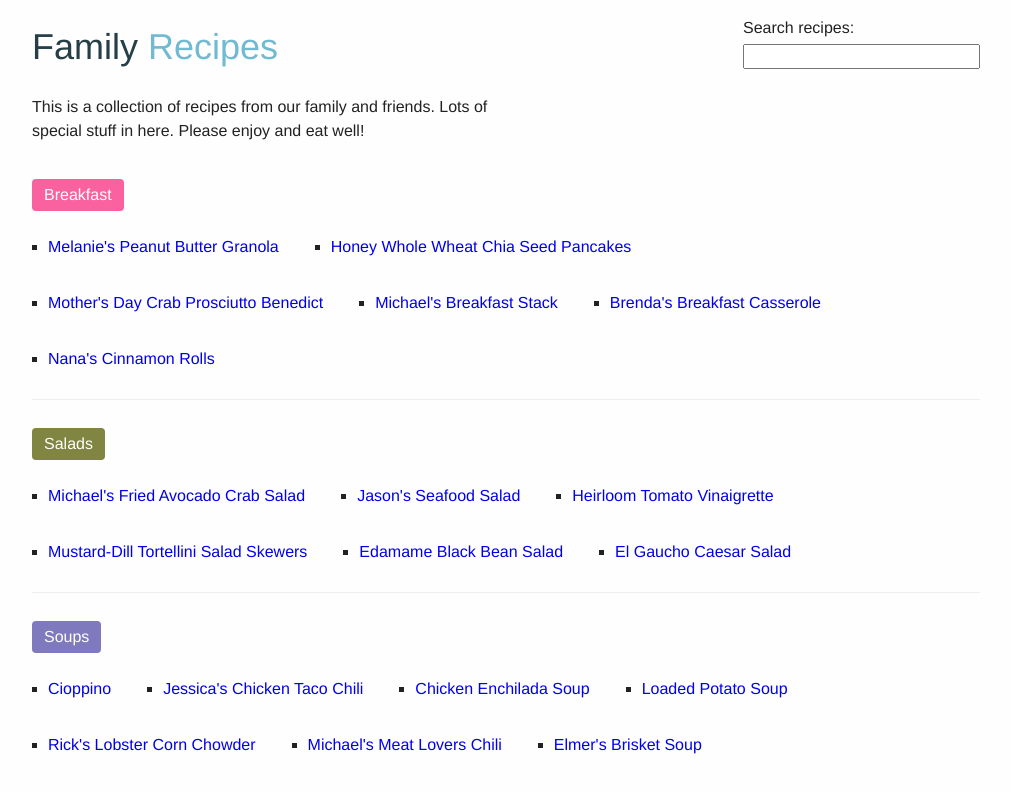
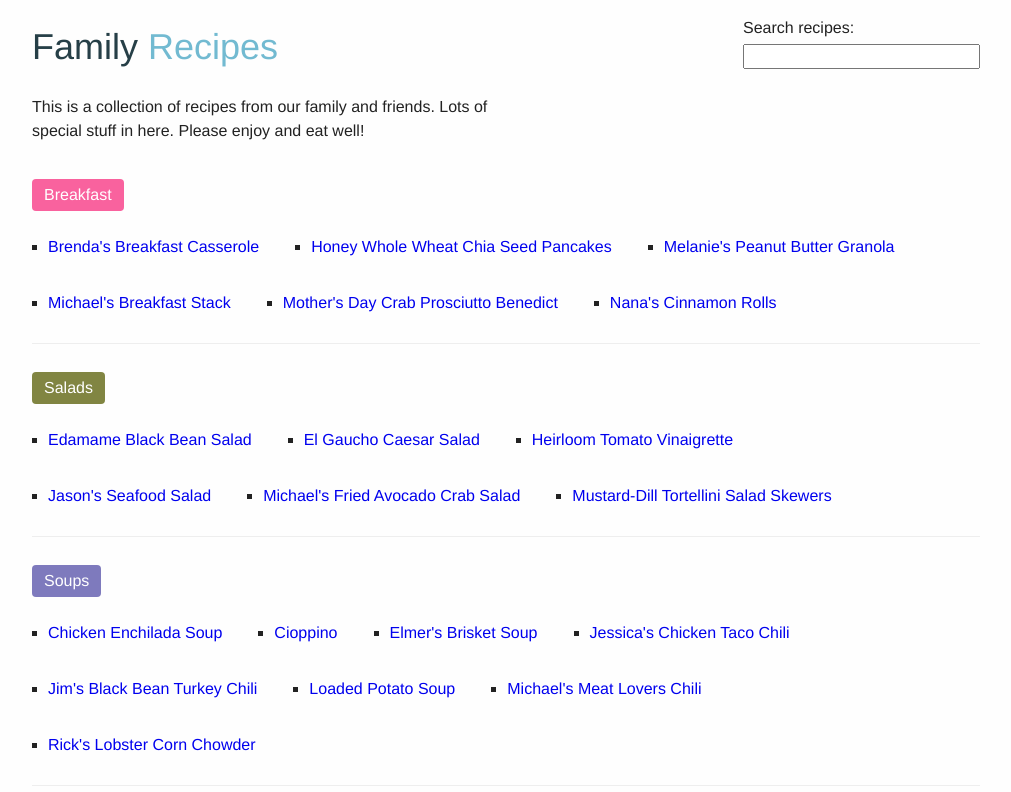
Before and after one commit to michaelp0730/FamilyRecipes, an Angular app in the folder family-recipes/: page / in a window 1280 px wide. Shown: the top 792 px of the page, without its empty margins (134-1145 px from the left). Built offline with nearby package versions, Linux system fonts and the light colour scheme.

Commit message:
Alphabetize recipes by title

```diff
--- a/family-recipes/src/app/index/index.component.ts
+++ b/family-recipes/src/app/index/index.component.ts
@@ -28,5 +28,16 @@ export class IndexComponent implements OnInit {
     this.entreeRecipes = EntreesJson;
     this.sidesRecipes = SidesJson;
     this.dessertRecipes = DessertsJson;
+
+    this.sortRecipes(this.breakfastRecipes);
+    this.sortRecipes(this.saladRecipes);
+    this.sortRecipes(this.soupRecipes);
+    this.sortRecipes(this.entreeRecipes);
+    this.sortRecipes(this.sidesRecipes);
+    this.sortRecipes(this.dessertRecipes);
+  }
+
+  sortRecipes(recipes: any[]): void {
+    recipes.sort((a, b) => a.title > b.title ? 1 : -1);
   }
 }
```
